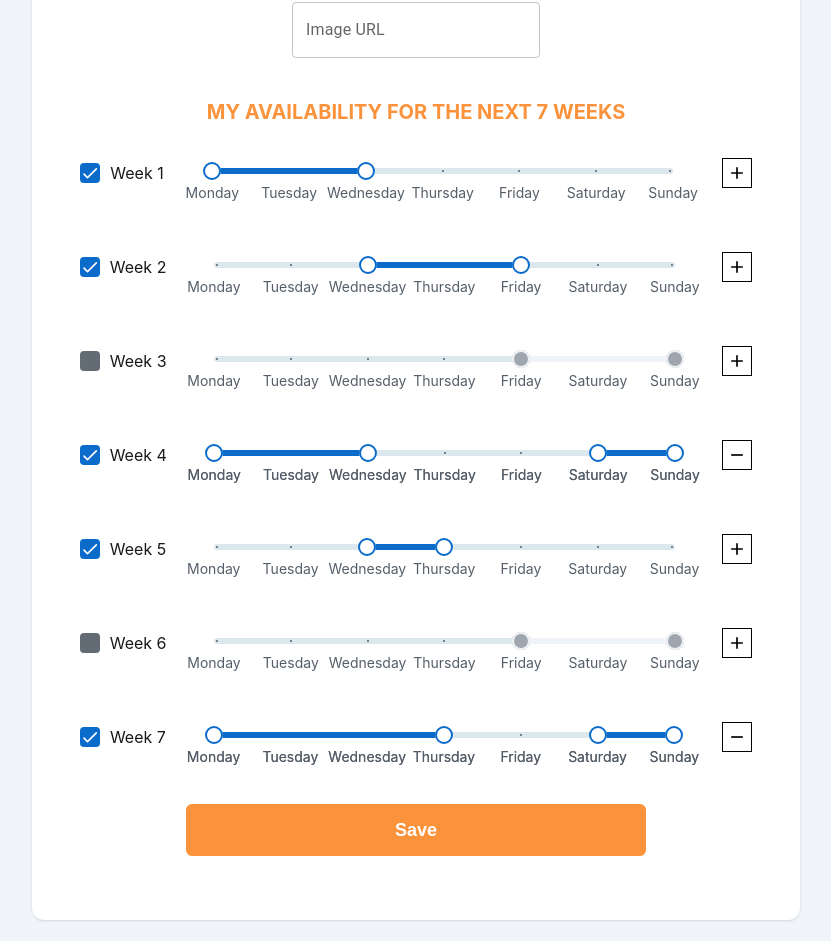
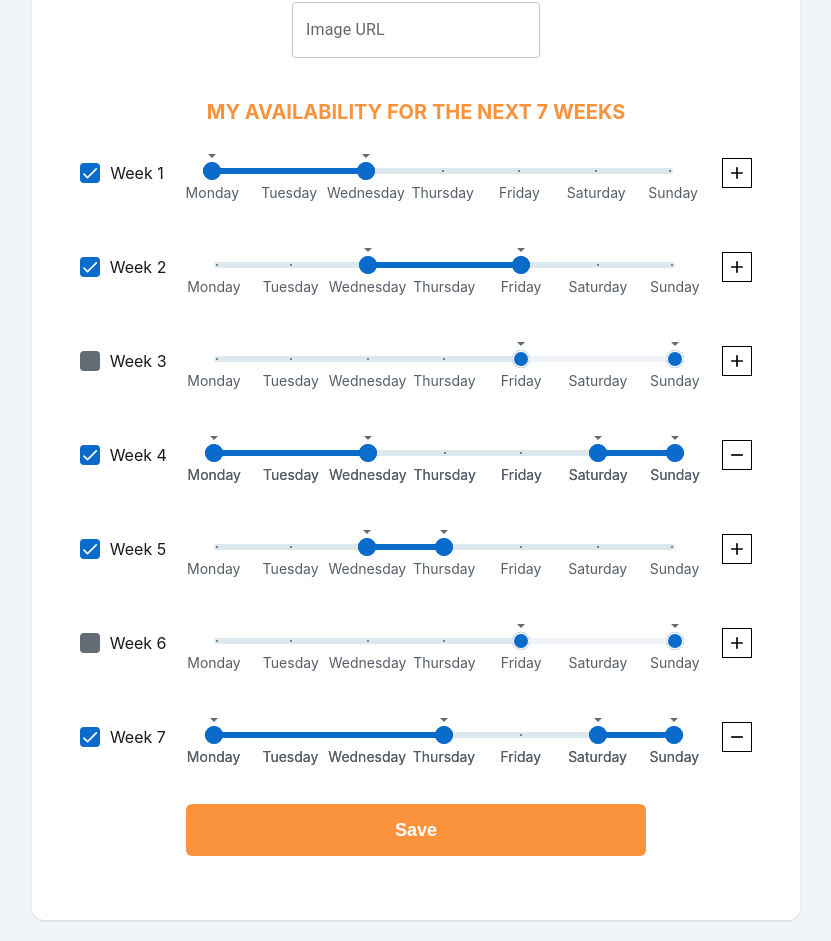
Before and after one commit to HTTuong/unfair-challenges, a React (Vite) app: page /challenges in a window 1280 px wide. Shown: the part 626-1567 px from the top of the page, without its empty margins (224-1055 px from the left). Built offline with nearby package versions, Linux system fonts and the light colour scheme.

Commit message:
Add rail label

```diff
--- a/src/components/CustomSlider/index.tsx
+++ b/src/components/CustomSlider/index.tsx
@@ -4,6 +4,7 @@ import { Checkbox } from '@mui/joy'
 import Slider from '@mui/joy/Slider'
 import AddIcon from '@mui/icons-material/Add'
 import RemoveIcon from '@mui/icons-material/Remove'
+import { convertValueToWeek } from '~root/utils/converter'
 
 export interface ICustomSliderProps {
     disableLabel: string
@@ -23,6 +24,10 @@ const Mui_CustomSlider1 = styled(Slider)(
    && .css-hayzob-JoySlider-thumb {
     z-index: 2;
    }
+
+   && .css-hayzob-JoySlider-thumb {
+    background-color: #0B6BCB
+   }
   `,
 )
 
@@ -30,6 +35,10 @@ const Mui_CustomSlider2 = styled(Slider)(
     () => `
    && .css-17u53z3 {
     z-index: -1;
+   }
+
+   && .css-hayzob-JoySlider-thumb {
+    background-color: #0B6BCB
    }
   `,
 )
@@ -67,6 +76,10 @@ const marks = [
 
 function valueText(value: number) {
     return `${value}`
+}
+
+function valueLabelFormat(value: number) {
+    return ''
 }
 
 export default function CustomSlider(props: ICustomSliderProps) {
@@ -147,6 +160,8 @@ export default function CustomSlider(props: ICustomSliderProps) {
                             onChange={handleChange1}
                             step={100 / 6}
                             marks={marks}
+                            valueLabelDisplay='on'
+                            valueLabelFormat={valueLabelFormat}
                         />
                     </div>
                     {extraRange && (
@@ -161,6 +176,8 @@ export default function CustomSlider(props: ICustomSliderProps) {
                                 onChange={handleChange2}
                                 step={100 / 6}
                                 marks={marks}
+                                valueLabelDisplay='on'
+                                valueLabelFormat={valueLabelFormat}
                             />
                         </div>
                     )}
--- /dev/null
+++ b/src/utils/converter.ts
@@ -0,0 +1,18 @@
+export function convertValueToWeek(value: number) {
+    switch (value.toFixed(1)) {
+        case '0':
+            return 'Monday'
+        case '16.6':
+            return 'Tuesday'
+        case '33.3':
+            return 'Wednesday'
+        case '50':
+            return 'Thursday'
+        case '66.6':
+            return 'Friday'
+        case '83.3':
+            return 'Saturday'
+        case '100':
+            return 'Sunday'
+    }
+}
```
